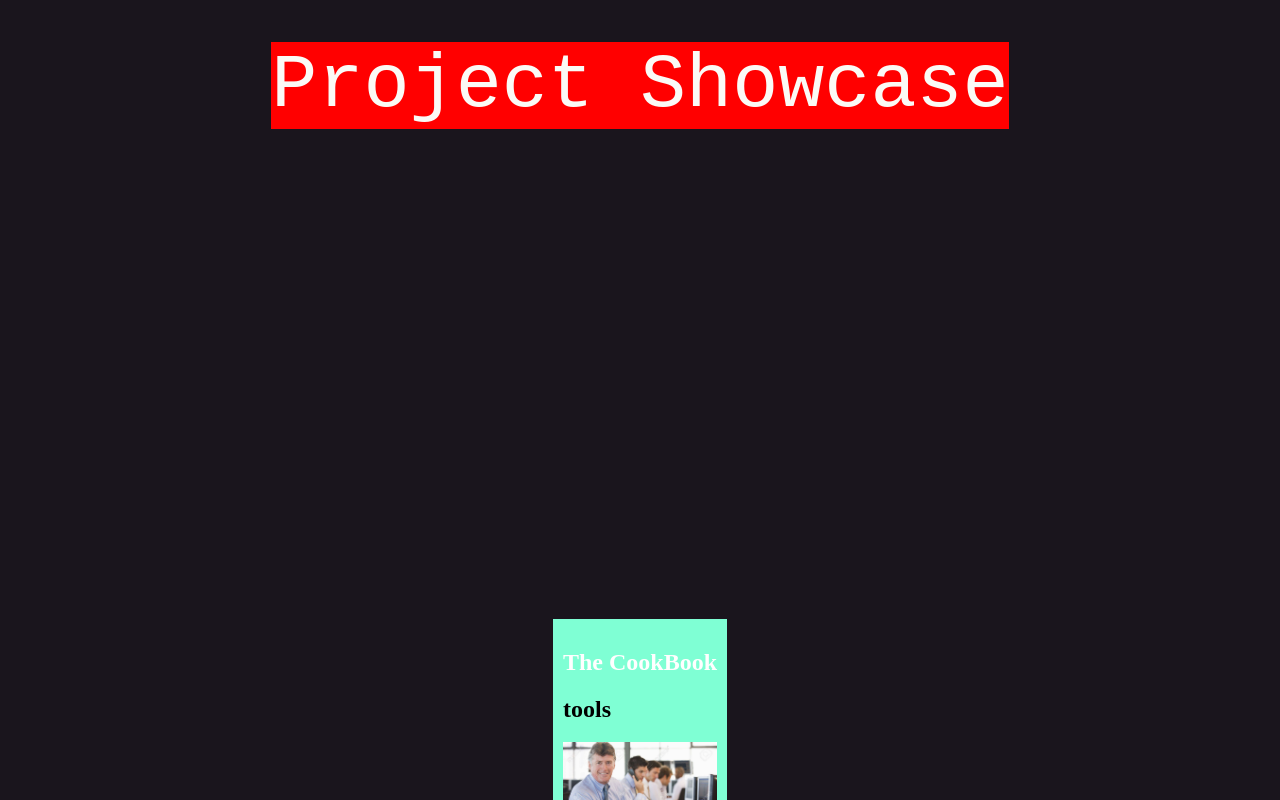
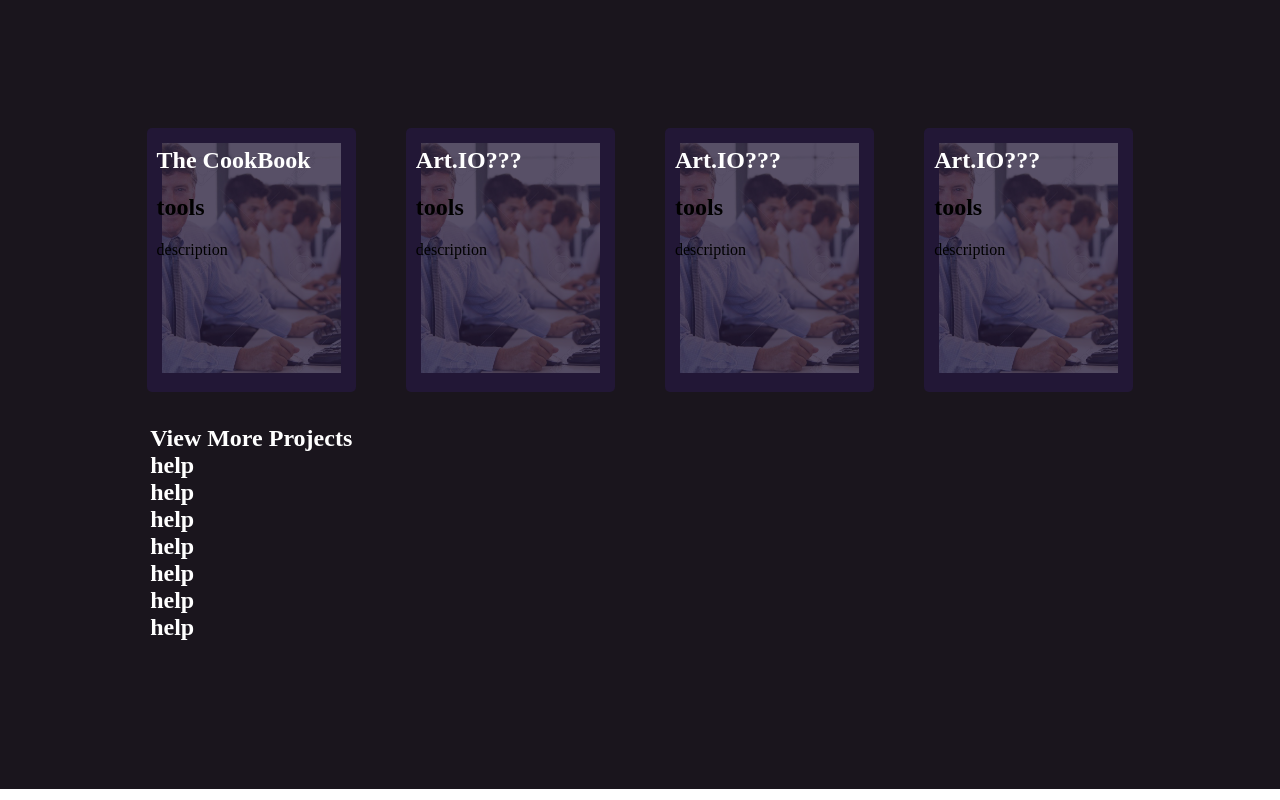
Before and after one commit to jeessh/personal-website-v3, a React (Create React App) app: page / in a window 1280 px wide. Shown: the part 920-1720 px from the top of the page. Built offline with nearby package versions, Linux system fonts and the light colour scheme.

Commit message:
Adding Projects

```diff
--- a/src/components/ContactIcon/index.css
+++ b/src/components/ContactIcon/index.css
@@ -1,5 +1,5 @@
 .contactIcon {
-  width: 4vw;
+  width: 5vw;
   padding-right: 20px;
   cursor: pointer;
   opacity: 0.7;
--- a/src/components/ProjectCards/ProjectCard.js
+++ b/src/components/ProjectCards/ProjectCard.js
@@ -1,21 +1,24 @@
-import React from "react";
+import {React, forwardRef} from "react";
 import PropTypes from "prop-types";
 import "./index.css";
 import temp from "../../images/headshot.jpg";
 
-const Project_H = ({ title }) => {
+const Project_H = forwardRef(function Project_H({ title }, ref) {
   return (
-    <wrapper className="projectContainer">
-      <h1 className="projectTitle">{title}</h1>
-      <h2>tools</h2>
+    <wrapper className="projectContainer" ref={ref}>
       <img className="projectImage" src={temp} />
-      <p>description</p>
+      <div className="projectTextWrapper">
+        <h1 className="projectTitle">{title}</h1>
+        <h2>tools</h2>
+        <p>description</p>
+      </div>
     </wrapper>
   );
-};
+});
 
 Project_H.propTypes = {
-  title: PropTypes.string.isRequired
+  title: PropTypes.string.isRequired,
+  theRef: PropTypes.object
 };
 
 export default Project_H;
--- a/src/components/ProjectCards/index.css
+++ b/src/components/ProjectCards/index.css
@@ -1,7 +1,13 @@
 .projectContainer {
-  background-color: aquamarine;
+  position: relative;
+  background-color: rgb(34, 23, 54);
   padding: 10px;
-  position: relative;
+  border-radius: 5px;
+}
+
+.projectTextWrapper {
+  position: absolute;
+  top: 0;
 }
 
 .projectTitle {
@@ -9,7 +15,10 @@
 }
 
 .projectImage {
-  width: 12vw;
-  height: 8vw;
+  position: relative;
+  width: 14vw;
+  height: 18vw;
+  padding: 5px;
   object-fit: cover;
+  opacity: 0.25;
 }
--- a/src/components/RandomActivity/RandomActivity.js
+++ b/src/components/RandomActivity/RandomActivity.js
@@ -31,7 +31,6 @@ const RandomActivity = () => {
   }, []);
 
   const handleClick = () => {
-    console.log(clickRef.current.disabled);
 
     if (!clickRef.current.disabled) {
       clickRef.current.disabled = true;
--- a/src/components/Sidebar/index.css
+++ b/src/components/Sidebar/index.css
@@ -21,8 +21,8 @@
 }
 
 .sideIcon {
-  height: 2.4em;
-  width: 2.5em;
+  height: 2.4vw;
+  width: 2.5vw;
 }
 @media screen and (max-width: 768px) {
   .sideContainer {
--- a/src/pages/Main/Intro_Section/Intro.js
+++ b/src/pages/Main/Intro_Section/Intro.js
@@ -30,7 +30,6 @@ const Intro = () => {
     } else {
       setIsMobile(false);
     }
-    console.log(isMobile);
   }, []);
 
   return (
--- a/src/pages/Main/Projects_Section/Projects.js
+++ b/src/pages/Main/Projects_Section/Projects.js
@@ -1,36 +1,39 @@
-import { React, useEffect, useState } from "react";
+import { React, useRef} from "react";
 import Project_H from "../../../components/ProjectCards/ProjectCard";
 import "./index.css";
 
 const Projects = () => {
-  const [offset, setOffset] = useState(0);
-  const handleScroll = () => {
-    setOffset(window.scrollY);
-  };
+  const projRef = useRef();
+  const proj1 = useRef();
 
-  useEffect(() => {
-    window.addEventListener("scroll", handleScroll);
-    return () => {
-      window.removeEventListener("scroll", handleScroll);
-    };
-  }, []);
+  setTimeout(() => {
+    if (!projRef.current) return;
+    const rect = projRef.current.getBoundingClientRect();
+    console.log(rect);
+    console.log(rect.top - window.innerHeight / 2);
+
+  } , 50);
+
+  // const [offset, setOffset] = useState(0);
+  // const handleScroll = () => {
+  //   setOffset(window.scrollY);
+  // };
+
+  // useEffect(() => {
+  //   window.addEventListener("scroll", handleScroll);
+  //   return () => {
+  //     window.removeEventListener("scroll", handleScroll);
+  //   };
+  // }, []);
 
   return (
-    <section className="projects" id="projects_main">
-      <wrapper className="projectsTitleWrapper">
-        <h1
-          className="projectsTitle"
-          style={{ transform: `translateY(${offset * 0.02}rem)` }}
-        >
-          Project Showcase
-        </h1>
-      </wrapper>
-      <Project_H title="The CookBook" />
+    <section className="projects" id="projects_main" ref={projRef}>
+      <Project_H title="The CookBook" ref={proj1}/>
       <Project_H title="Art.IO???" />
       <Project_H title="Art.IO???" />
       <Project_H title="Art.IO???" />
       <div>
-        <h2 className="viewMore">View More Projects</h2>
+        <h2 className="viewMore">View More Projects<br></br> help<br></br> help<br></br> help<br></br> help<br></br> help<br></br> help<br></br> help</h2>
       </div>
     </section>
   );
--- a/src/pages/Main/Projects_Section/index.css
+++ b/src/pages/Main/Projects_Section/index.css
@@ -1,21 +1,11 @@
 .projects {
   padding-top: 15%;
   align-items: center;
-  display: flex;
-  flex-direction: column;
-}
-
-.projectsTitleWrapper {
-  position: relative;
-  height: 80vh;
-  margin-top: -25vh;
-}
-
-.projectsTitle {
-  background-color: red;
-  margin-bottom: 0;
-  color: #fbfaf6;
-  font: 6vw "Roboto Mono", monospace;
+  display: grid;
+  grid-template-columns: 1fr 1fr 1fr 1fr;
+  justify-items: center;
+  grid-gap: 1vw;
+  padding: 10%;
 }
 
 .viewMore {
```
